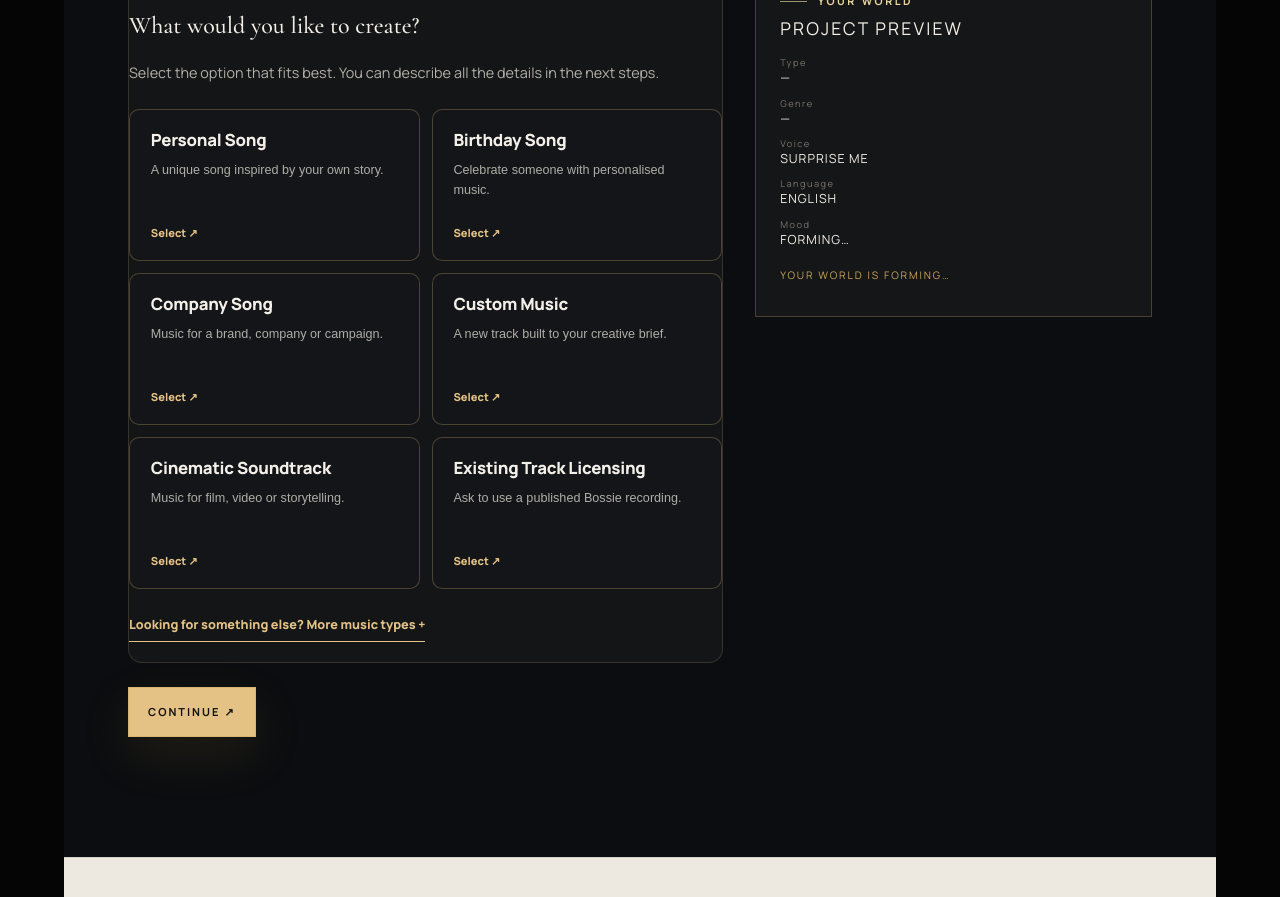
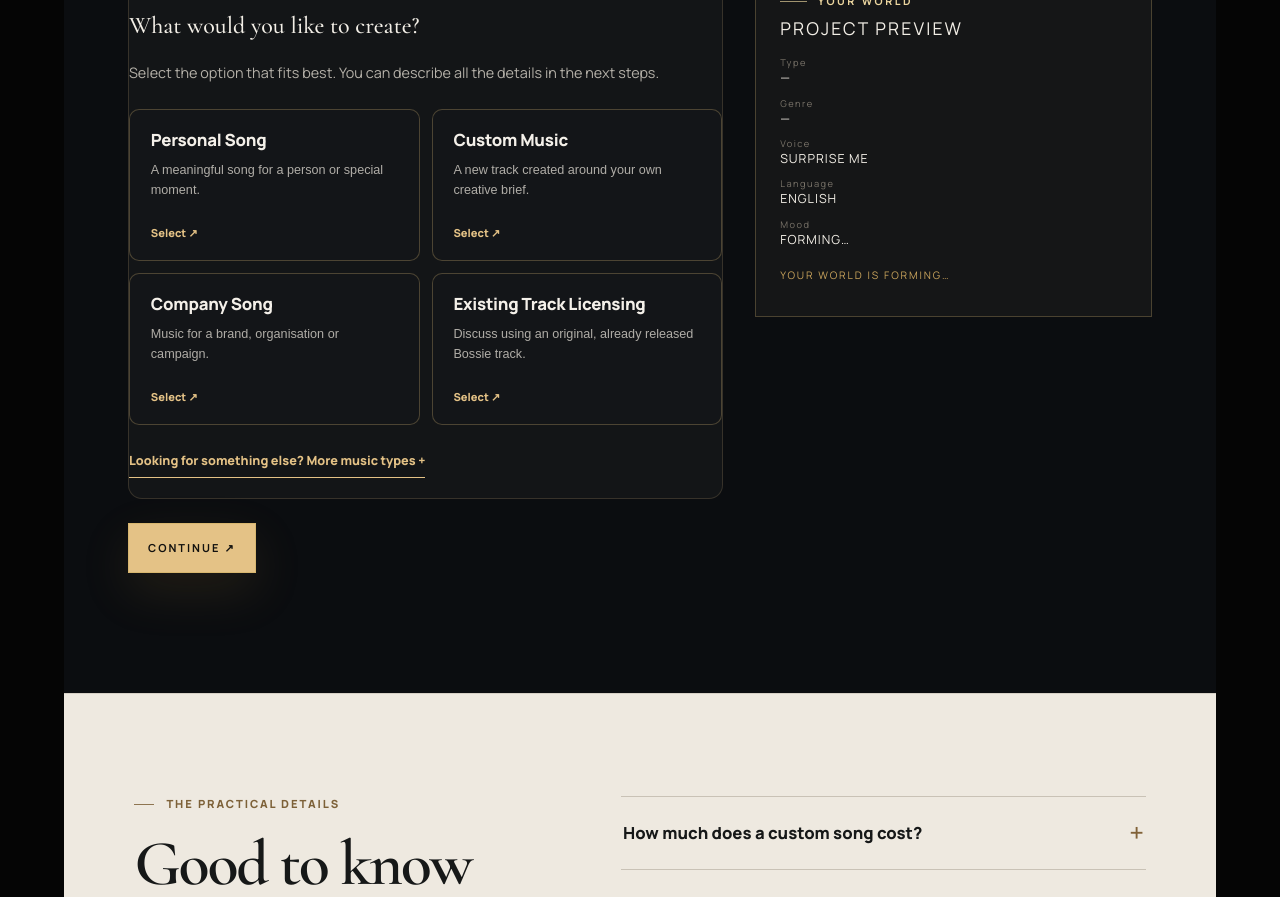
Before and after one commit to mvandenboslfgx/Bossie-on-that-beat, a Next.js app: page /request in a window 1280 px wide. Shown: the part 920-1817 px from the top of the page. Built offline with nearby package versions, Linux system fonts and the light colour scheme.

Commit message:
ux: focus the four common request paths and reveal deep-linked specialist categories

```diff
--- a/components/RequestWizard.tsx
+++ b/components/RequestWizard.tsx
@@ -21,12 +21,10 @@ const songTypes = [
 ];
 
 const featuredSongTypes = [
-  { type: "Personal Song", description: "A unique song inspired by your own story." },
-  { type: "Birthday Song", description: "Celebrate someone with personalised music." },
-  { type: "Company Song", description: "Music for a brand, company or campaign." },
-  { type: "Custom Music", description: "A new track built to your creative brief." },
-  { type: "Cinematic Soundtrack", description: "Music for film, video or storytelling." },
-  { type: "Existing Track Licensing", description: "Ask to use a published Bossie recording." },
+  { type: "Personal Song", description: "A meaningful song for a person or special moment." },
+  { type: "Custom Music", description: "A new track created around your own creative brief." },
+  { type: "Company Song", description: "Music for a brand, organisation or campaign." },
+  { type: "Existing Track Licensing", description: "Discuss using an original, already released Bossie track." },
 ] as const;
 
 const extraSongTypes = songTypes.filter(
@@ -98,6 +96,10 @@ export default function RequestWizard() {
     const songType = type ? mapped[type] : undefined;
     const track = params.get("track")?.trim().slice(0, 160);
     if (songType || track) {
+      // A deep link must never silently select a hidden request type.
+      if (songType && !featuredSongTypes.some((option) => option.type === songType)) {
+        setShowMoreTypes(true);
+      }
       setForm((previous) => ({
         ...previous,
         ...(songType ? { songType, commercialUse: ["business", "brand", "licensing"].includes(type || "") } : {}),
```
